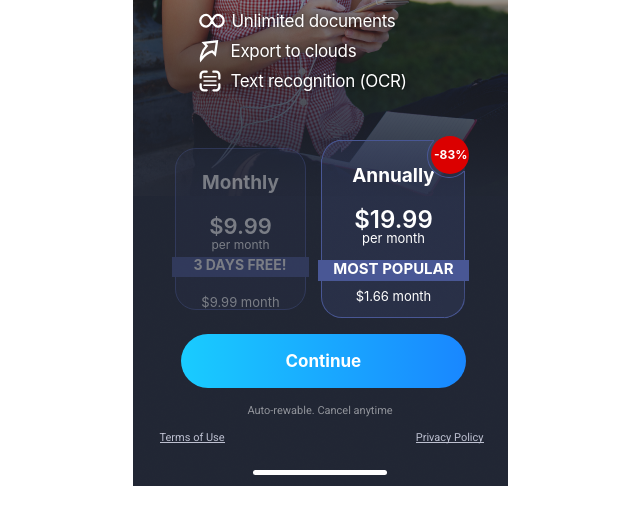
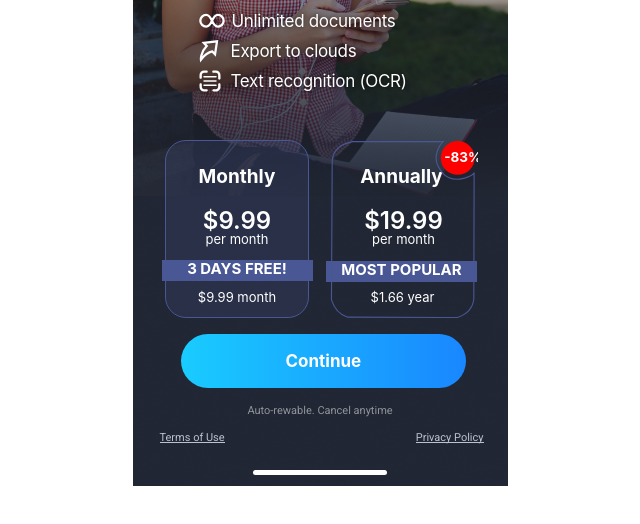
Before and after one commit to Maximb9/testApple, a website: page app/index.html in a window 1280 px wide. Shown: the part 326-850 px from the top of the page, without its empty margins (320-960 px from the left). Before the commit the page ends 812 px from the top, so only its background shows below. Drawn offline with Linux system fonts and the light colour scheme.

Commit message:
correctly

```diff
--- a/app/index.html
+++ b/app/index.html
@@ -39,52 +39,22 @@
                     </li>
                 </ul>
                 <div class="choice__card">
-                    <a class="choice__card-month choice__card-month--active" href="#">
-                        <h3 class="choice__card-title choice__card-title--active"> Monthly</h3>
-                        <div class="choice__card-price choice__card-price--active">$9.99 <br>
-                            <span class="choice__card-per choice__card-per--active">per month</span> </div>
-                        <div class="choice__card-day choice__card-day--active">3 DAYS FREE! </div>
-                        <div class="choice__card-money choice__card-money--active">$9.99 month</div>
+                    <a class="choice__card-month " href="#">
+                        <h3 class="choice__card-title "> Monthly</h3>
+                        <div class="choice__card-price ">$9.99 <br>
+                            <span class="choice__card-per ">per month</span> </div>
+                        <div class="choice__card-day ">3 DAYS FREE! </div>
+                        <div class="choice__card-money ">$9.99 month</div>
                     </a>
-                    <!-- <a class="choice__card-monthtwo" href="#">
-                        <h3 class="choice__card-titletwo"> Monthly</h3>
-                        <div class="choice__card-pricetwo">$9.99 <br>
-                            <span class="choice__card-pertwo">per month</span> </div>
-                        <div class="choice__card-daytwo">3 DAYS FREE! </div>
-                        <div class="choice__card-moneytwo">$9.99 month</div>
-                    </a> -->
-
                     <a class="choice__card-year" href="#">
-                        <div class="choice__card-yearlinetop"></div>
-                        <div class="choice__card-yearlineright"></div>
-                        <div class="choice__card-yearcircle"></div>
                         <div class="choice__card-yearwrapper">
-                            <img class="choice__card-image" src="images/tempsnip.png" alt="">
-                            <img class="choice__card-imagetwo" src="images/34.png" alt="">
-                            <div class="choice__card-yearcircle">-83%</div>
                             <h3 class="choice__card-yeartitle">Annually</h3>
                             <div class="choice__card-yearprice">$19.99 <br>
                                 <span class="choice__card-per">per month</span></div>
                             <div class="choice__card-yearday">MOST POPULAR</div>
-                            <div class="choice__card-yearmoney"> $1.66 month</div>
+                            <div class="choice__card-yearmoney"> $1.66 year</div>
                         </div>
                     </a>
-
-                    <!-- <a class="choice__card-yeartwo" href="#">
-                        <div class="choice__card-yearlinetoptwo"></div>
-                        <div class="choice__card-yearlinerighttwo"></div>
-                        <div class="choice__card-yearcircletwo"></div>
-                        <div class="choice__card-yearwrappertwo">
-                            <img class="choice__card-imagetwo" src="images/tempsnip.png" alt="">
-                            <img class="choice__card-imagetwotwo" src="images/34.png" alt="">
-                            <div class="choice__card-yearcircletwo">-83%</div>
-                            <h3 class="choice__card-yeartitletwo">Annually</h3>
-                            <div class="choice__card-yearpricetwo">$19.99 <br>
-                                <span class="choice__card-pertwo">per month</span></div>
-                            <div class="choice__card-yeardaytwo">MOST POPULAR</div>
-                            <div class="choice__card-yearmoneytwo"> $1.66 month</div>
-                        </div>
-                    </a> -->
                 </div>
                 <a class="choice__but-link" href="#">
                     <button class="choice__button" type="submit">Continue</button>
@@ -96,6 +66,19 @@
                 </div>
                 <div class="choice__line"></div>
             </div>
+
+            <div class="item">
+                <svg class="svg" width="150" height="184" viewBox="5 4 133 162" xmlns="http://www.w3.org/2000/svg">
+                    <g fill="transparent">
+                        <path
+                            d="m8.73808 24.737529c0.7873221-10.74522 7.961202-14.942426 17.973879-17.171972l80.648611-0.200447c-4.20643 3.7407645-9.497544 14.049518-4.40996 22.45051 9.26832 18.963672 30.68276 8.553942 31.60464 5.14491l-0.26727 111.71829c-0.90903 10.7577-8.27489 14.77279-14.633 16.83798l-97.28615-0.33409c-5.914242-1.73234-10.983738-5.01979-14.298925-15.30118z"
+                            stroke="#495795" stroke-width="1" />
+                        <circle cx="120" cy="22" r="15" stroke-width="1" fill="red" />
+                        <text x="108" y="25.5">-83%</text>
+                    </g>
+                </svg>
+            </div>
+        </div>
         </div>
     </section>
     <script src="js/main.min.js"></script>
--- a/app/scss/style.scss
+++ b/app/scss/style.scss
@@ -113,76 +113,9 @@
         width: 144px;
         margin-right: 15px;
         text-align: center;
-        // display: none;
     }
 
-    &__card-year {
-        background: linear-gradient(0deg, rgba(73, 87, 149, 0.197154), rgba(73, 87, 149, 0.197154));
-        border: 1px solid #495795;
-        border-radius: 21px;
-        height: 178px;
-        width: 144px;
-        text-align: center;
-        position: relative;
-        border-right: none;
-        border-top: none;
-        // display: none;
-
-        &::after {
-            content: "";
-            display: block;
-            background: transparent;
-            border: 1px solid #495795;
-            position: absolute;
-            top: -6px;
-            right: -6px;
-            width: 44px;
-            height: 44px;
-            border-radius: 50px;
-            border-right: 1px solid transparent;
-            border-bottom: -1px solid transparent;
-            border-top: 1px solid transparent;
-        }
-
-        &::before {
-            content: '';
-            position: absolute;
-            z-index: 1;
-            width: 38px;
-            height: 38px;
-            background-color: #DB0000;
-            border-radius: 50%;
-            border: none;
-            top: -4px;
-            right: -4px;
-        }
-    }
-
-    &__card-yearlinetop {
-        position: absolute;
-        top: 0;
-        right: 0;
-        left: 15px;
-        height: 1px;
-        width: 97px;
-        background-color: #495795;
-    }
-
-    &__card-yearlineright {
-        position: absolute;
-        top: 31px;
-        right: 0px;
-        height: 130px;
-        width: 1px;
-        background-color: #495795;
-        border-bottom-right-radius: 50%;
-    }
-
-
-
-
-    &__card-title,
-    &__card-yeartitle {
+    &__card-title {
         margin-top: 25px;
         margin-bottom: 11px;
         font-family: 'SF Pro Display', -apple-system, BlinkMacSystemFont, Roboto, 'Segoe UI', Helvetica, Arial, sans-serif, 'Apple Color Emoji', 'Segoe UI Emoji', 'Segoe UI Symbol';
@@ -192,8 +125,7 @@
         color: #FFFFFF;
     }
 
-    &__card-price,
-    &__card-yearprice {
+    &__card-price {
         margin-top: 25px;
         margin-bottom: 11px;
         font-family: 'SF Pro Display', -apple-system, BlinkMacSystemFont, Roboto, 'Segoe UI', Helvetica, Arial, sans-serif, 'Apple Color Emoji', 'Segoe UI Emoji', 'Segoe UI Symbol';
@@ -223,27 +155,11 @@
         background-color: #495795;
         width: 151px;
         height: 21px;
-        left: 32px;
+        left: 29px;
         top: 120px;
     }
 
-    &__card-yearday {
-        position: absolute;
-        font-family: 'SF Pro Display', -apple-system, BlinkMacSystemFont, Roboto, 'Segoe UI', Helvetica, Arial, sans-serif, 'Apple Color Emoji', 'Segoe UI Emoji', 'Segoe UI Symbol';
-        font-size: 15px;
-        line-height: 18px;
-        text-align: center;
-        color: #FFFFFF;
-        font-weight: 700;
-        background-color: #495795;
-        width: 151px;
-        height: 21px;
-        left: -4px;
-        top: 120px;
-    }
-
-    &__card-money,
-    &__card-yearmoney {
+    &__card-money {
         margin-top: 43px;
         font-family: 'SF Pro Display', -apple-system, BlinkMacSystemFont, Roboto, 'Segoe UI', Helvetica, Arial, sans-serif, 'Apple Color Emoji', 'Segoe UI Emoji', 'Segoe UI Symbol';
         font-size: 13px;
@@ -310,20 +226,6 @@
         margin-bottom: 6px;
     }
 
-    &__card-yearcircle {
-        position: absolute;
-        font-family: 'SF Pro Display', -apple-system, BlinkMacSystemFont, Roboto, 'Segoe UI', Helvetica, Arial, sans-serif, 'Apple Color Emoji', 'Segoe UI Emoji', 'Segoe UI Symbol';
-        font-size: 12px;
-        line-height: 14px;
-        color: #fff;
-        top: 8px;
-        left: 112px;
-        right: 0;
-        bottom: 0;
-        z-index: 5;
-        font-weight: 700;
-    }
-
     &__card-month--active {
         width: 131px;
         height: 162px;
@@ -356,5 +258,71 @@
         margin-bottom: 10px;
     }
 
+    &__card-yeartitle {
+        margin-top: -23px;
+        margin-bottom: 11px;
+        font-family: 'SF Pro Display', -apple-system, BlinkMacSystemFont, Roboto, 'Segoe UI', Helvetica, Arial, sans-serif, 'Apple Color Emoji', 'Segoe UI Emoji', 'Segoe UI Symbol';
+        font-size: 19px;
+        line-height: 22px;
+        text-align: center;
+        color: #FFFFFF;
+        position: relative;
+        left: 2px;
+    }
 
+    &__card-yearprice {
+        margin-top: 25px;
+        margin-bottom: -14px;
+        font-family: 'SF Pro Display', -apple-system, BlinkMacSystemFont, Roboto, 'Segoe UI', Helvetica, Arial, sans-serif, 'Apple Color Emoji', 'Segoe UI Emoji', 'Segoe UI Symbol';
+        font-size: 24px;
+        line-height: 15px;
+        color: #FFFFFF;
+        font-weight: 600;
+        text-align: center;
+        position: relative;
+        left: 4px;
+    }
+
+    &__card-yearday {
+        font-family: "SF Pro Display", -apple-system, BlinkMacSystemFont, Roboto, "Segoe UI", Helvetica, Arial, sans-serif, "Apple Color Emoji", "Segoe UI Emoji", "Segoe UI Symbol";
+        font-size: 15px;
+        line-height: 18px;
+        text-align: center;
+        color: #fff;
+        font-weight: 700;
+        background-color: #495795;
+        width: 151px;
+        height: 21px;
+        left: 2px;
+        top: 28px;
+        position: relative;
+    }
+
+    &__card-yearmoney {
+        font-family: 'SF Pro Display', -apple-system, BlinkMacSystemFont, Roboto, 'Segoe UI', Helvetica, Arial, sans-serif, 'Apple Color Emoji', 'Segoe UI Emoji', 'Segoe UI Symbol';
+        font-size: 13px;
+        line-height: 15px;
+        text-align: center;
+        color: #FFFFFF;
+        position: relative;
+        top: 36px;
+        text-align: center;
+        left: 3px;
+    }
 }
+
+.item {
+    background-repeat: no-repeat;
+    position: relative;
+    bottom: 349px;
+    right: -195px;
+    border: 1px;
+}
+
+
+text {
+    fill: #fff;
+    font-weight: 700;
+    font-size: 12px;
+    font-family: 'SF Pro Display', -apple-system, BlinkMacSystemFont, Roboto, 'Segoe UI', Helvetica, Arial, sans-serif, 'Apple Color Emoji', 'Segoe UI Emoji', 'Segoe UI Symbol';
+}
```
Also changed, not shown: app/r.html (+11 -9 lines), app/css/style.min.css.
